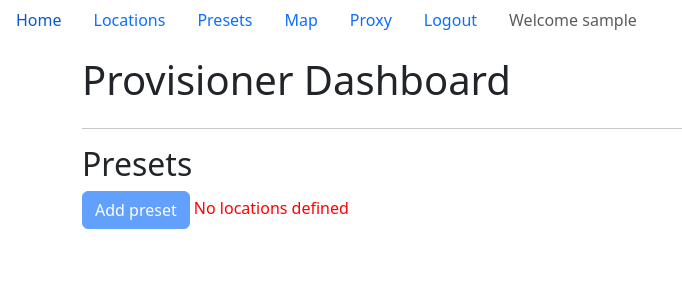
After one commit to Tturna/amsys, a Django app: page /presets/ in a window 1280 px wide. The commit adds this page. Shown: the top 300 px of the page, without its empty margins (0-682 px from the left). Run offline with Django 5.2, Linux system fonts and the light colour scheme; the visitor is signed in with stand-in values (Sample User, id 1); data that the repository does not hold is empty; some libraries are stand-ins or nearby versions.

Commit message:
presets page, removable presets, fixed preset creation bug

```diff
--- a/dashboard/main/urls.py
+++ b/dashboard/main/urls.py
@@ -8,6 +8,7 @@ urlpatterns = [
     path("", views.index, name="index"),
     path("organizations/", views.organizations, name="organizations"),
     path("locations/", views.locations, name="locations"),
+    path("presets/", views.presets, name="presets"),
     path("view_organization/<org_name>/", views.view_organization, name="view_organization"),
     path("view_location/<location_name>/", views.view_location, name="view_location"),
     path("create_organization/", views.create_organization, name="create_organization"),
@@ -21,6 +22,7 @@ urlpatterns = [
     path("restart_instance/<app_name>/", views.restart_instance, name="restart_instance"),
     path("remove_instance/<app_name>/", views.remove_instance, name="remove_instance"),
     path("remove_location/<location_pk>/", views.remove_location, name="remove_location"),
+    path("remove_preset/<preset_pk>/", views.remove_preset, name="remove_preset"),
     path("remove_organization/<organization_pk>/", views.remove_organization, name="remove_organization"),
     path("forget_instance/<app_name>/", views.forget_instance, name="forget_instance"),
     path("view_instance/<app_name>/", views.view_instance, name="view_instance"),
--- a/dashboard/main/views.py
+++ b/dashboard/main/views.py
@@ -181,6 +181,19 @@ def locations(request):
     }
 
     return render(request, "locations.html", context)
+
+@login_required
+def presets(request):
+    presets = AppPresetModel.objects.all()
+    locations = LocationModel.objects.all()
+    print(presets)
+
+    context = {
+        "presets": presets,
+        "locations": locations
+    }
+
+    return render(request, "presets.html", context)
 
 @login_required
 def view_organization(request, org_name):
@@ -417,6 +430,7 @@ def create_app_from_image(advanced_settings: ImageBasedAppAdvancedSettings, cont
 
         preset.save()
         preset.template_files.set(template_files)
+        preset.save()
 
     return True
 
@@ -578,7 +592,9 @@ def create_app_instance(request, using_compose=False):
         advanced_settings.set_labels(label_keys, label_vals)
         advanced_settings.set_volumes(volume_keys, volume_vals)
 
-        started_successfully = create_app_from_image(advanced_settings, container_image, container_user, app_name, url_path, api_token, app_instance, instance_path, template_files)
+        preset_name = request.POST.get("preset_name", None)
+
+        started_successfully = create_app_from_image(advanced_settings, container_image, container_user, app_name, url_path, api_token, app_instance, instance_path, template_files, preset_name)
 
     if not started_successfully:
         messages.error(request, "App didn't start succesfully")
@@ -616,6 +632,17 @@ def apply_preset(request):
         messages.error(request, "Invalid preset")
 
     return HttpResponseRedirect(reverse("create_app_instance"))
+
+@login_required
+@permission_required("main.delete_apppresetmodel")
+def remove_preset(request, preset_pk):
+    if request.method != "GET":
+        return HttpResponseNotAllowed(["GET"])
+
+    preset = get_object_or_404(AppPresetModel, pk=preset_pk)
+    preset.delete()
+
+    return HttpResponse(status=204)
 
 @login_required
 @permission_required("main.change_appinstancemodel")
--- /dev/null
+++ b/dashboard/static/preset_controls.js
@@ -0,0 +1,8 @@
+function call_remove_preset(pk) {
+    if (!confirm("Are you sure you want to remove this preset?")) return;
+
+    fetch(`/remove_preset/${pk}/`)
+    .then(response => {
+        window.location.reload();
+    });
+}
--- a/dashboard/templates/base.html
+++ b/dashboard/templates/base.html
@@ -21,6 +21,7 @@
           <a class="nav-link" href="{% url 'organizations' %}">Organizations</a>
           {% endcomment %}
           <a class="nav-link" href="{% url 'locations' %}">Locations</a>
+          <a class="nav-link" href="{% url 'presets' %}">Presets</a>
           <a class="nav-link" href="{% url 'map' %}">Map</a>
           <a class="nav-link" href="{% url 'proxy' %}">Proxy</a>
           {% if request.user.is_authenticated %}
--- /dev/null
+++ b/dashboard/templates/presets.html
@@ -0,0 +1,37 @@
+{% extends "base.html" %}
+{% load static %}
+{% block content %}
+
+<div class="d-flex justify-content-between">
+<h1>Provisioner Dashboard</h1>
+</div>
+<hr>
+
+<div class="row">
+    <div class="col">
+        <h2>Presets</h2>
+        {% if locations %}
+            {% if perms.main.add_apppresetmodel %}
+            <a href="{% url 'create_app_instance' %}"><button class="btn btn-primary">Add preset</button></a>
+            {% else %}
+            <button class="btn btn-primary disabled" disabled="disabled">Add preset</button>
+            {% endif %}
+        {% else %}
+            <button class="btn btn-primary disabled" disabled="disabled">Add preset</button><span style="color: red"> No locations defined</span>
+        {% endif %}
+
+        <div class="mt-3">
+            {% for preset in presets %}
+            <div class="d-block">
+            <p class="btn btn-sm btn-success m-auto">{{ preset.preset_name }}</p>
+            <button class="btn btn-sm btn-outline-danger" id="{{ preset.preset_name }}_remove_button" onclick="call_remove_preset({{ preset.pk }})">Remove</button>
+            </div>
+            {% endfor %}
+        </div>
+    </div>
+    <div class="col">
+    </div>
+</div>
+
+<script src="{% static 'preset_controls.js' %}"></script>
+{% endblock %}
```
Also changed, not shown: dashboard/templates/locations.html (+5 -4 lines).
